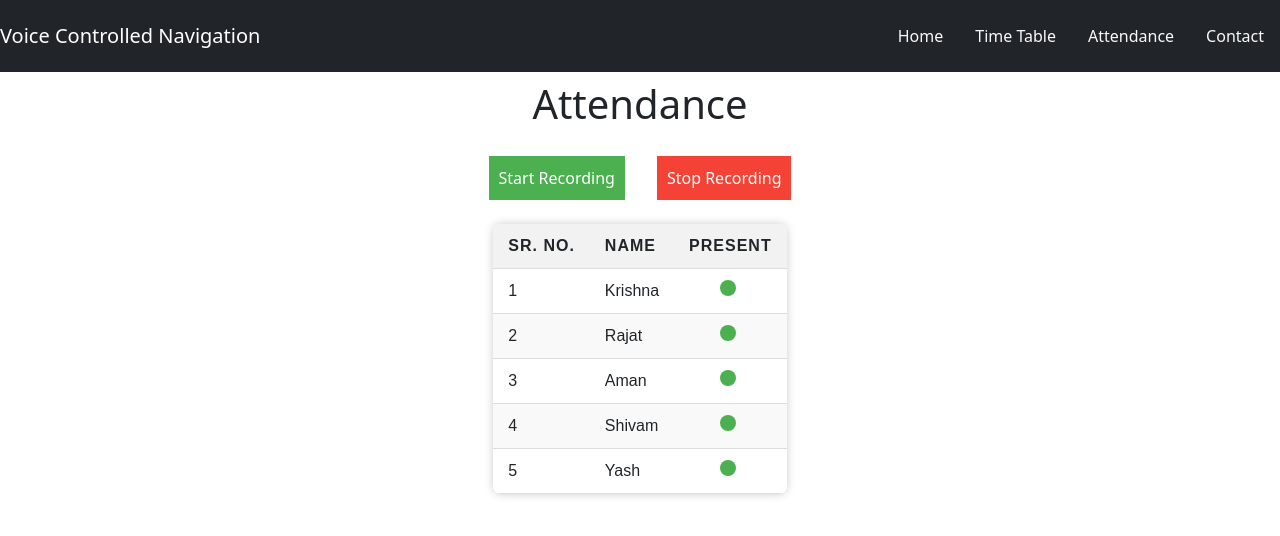
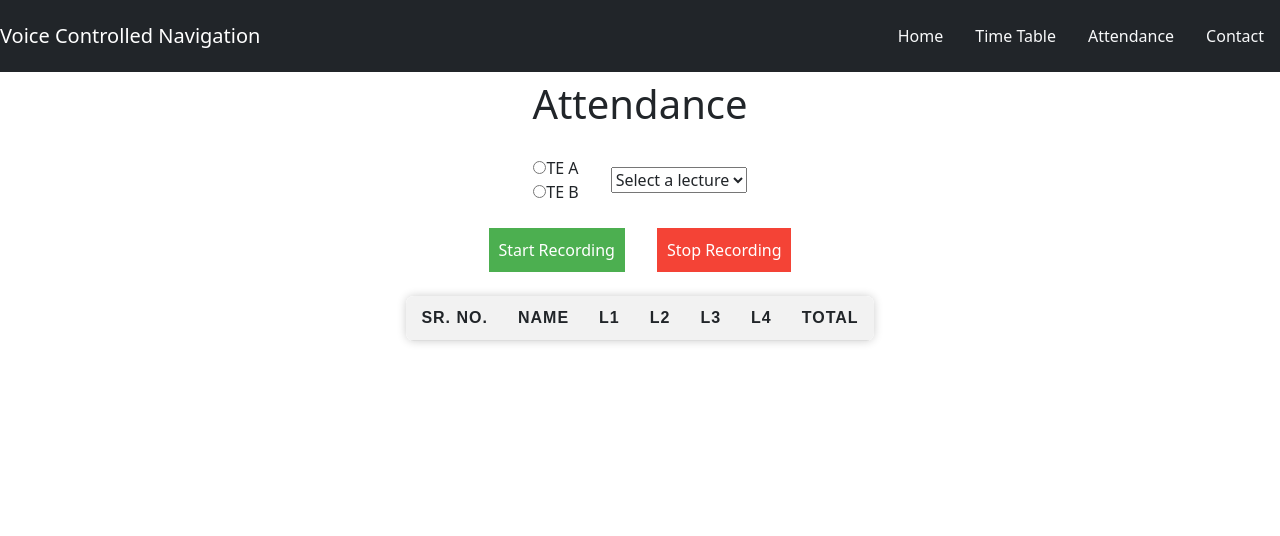
Before and after one commit to rajatrai30/Voice-Automated-WebApp, a React (Vite) app: page /attendance in a window 1280 px wide. Shown: the top 536 px of the page. Built offline with nearby package versions, Linux system fonts and the light colour scheme.

Commit message:
Lecture commit

```diff
--- a/src/components/UI/Attendance/Attendance.css
+++ b/src/components/UI/Attendance/Attendance.css
@@ -18,6 +18,25 @@
   background-color: #fff;
 }
 
+.Lecture{
+  display: flex;
+  flex-direction: row;
+  justify-content: center;
+  align-items: center;
+  max-width: 600px;
+  margin: 0 auto;
+  border-radius: 8px;
+  overflow: hidden;
+  gap: 2rem;
+}
+
+.DivisionInput{
+  display: flex;
+  flex-direction: column;
+  justify-content: center;
+  align-items: center;
+}
+
 table {
   width: 100%;
   border-collapse: collapse;
@@ -28,7 +47,7 @@ table {
 th,
 td {
   padding: 10px 15px;
-  text-align: left;
+  text-align: center;
   border-bottom: 1px solid #ddd;
 }
 
@@ -43,7 +62,7 @@ td:last-child {
   text-align: center;
 }
 
-td:last-child::before {
+/* td:last-child::before {
   content: "";
   display: inline-block;
   width: 16px;
@@ -51,11 +70,11 @@ td:last-child::before {
   margin-right: 5px;
   background-color: #4caf50;
   border-radius: 50%;
-}
+} */
 
-td:last-child:not(:empty)::before {
+/* td:last-child:not(:empty)::before {
   content: "\2714";
-}
+} */
 
 tr:nth-child(even) {
   background-color: #f9f9f9;
--- a/src/components/UI/Attendance/Attendance.jsx
+++ b/src/components/UI/Attendance/Attendance.jsx
@@ -3,14 +3,132 @@ import { hot } from "react-hot-loader/root";
 import "./Attendance.css";
 
 const students = [
-  { name: "Krishna", present: false },
-  { name: "Rajat", present: false },
-  { name: "Aman", present: false },
-  { name: "Shivam", present: false },
-  { name: "Yash", present: false },
+  {
+    name: "Krishna",
+    L1: false,
+    L2: false,
+    L3: false,
+    L4: false,
+    division: "B",
+    total: 0,
+  },
+
+  {
+    name: "Rajat",
+    L1: false,
+    L2: false,
+    L3: false,
+    L4: false,
+    division: "B",
+    total: 0,
+  },
+  {
+    name: "Aman",
+    L1: false,
+    L2: false,
+    L3: false,
+    L4: false,
+    division: "B",
+    total: 0,
+  },
+  {
+    name: "Shivam",
+    L1: false,
+    L2: false,
+    L3: false,
+    L4: false,
+    division: "B",
+    total: 0,
+  },
+  {
+    name: "Yash",
+    L1: false,
+    L2: false,
+    L3: false,
+    L4: false,
+    division: "B",
+    total: 0,
+  },
+
+  {
+    name: "Bhavesh",
+    L1: false,
+    L2: false,
+    L3: false,
+    L4: false,
+    division: "A",
+    total: 0,
+  },
+
+  {
+    name: "Ramsha",
+    L1: false,
+    L2: false,
+    L3: false,
+    L4: false,
+    division: "A",
+    total: 0,
+  },
+  {
+    name: "Siddhi",
+    L1: false,
+    L2: false,
+    L3: false,
+    L4: false,
+    division: "A",
+    total: 0,
+  },
+  {
+    name: "Akshay",
+    L1: false,
+    L2: false,
+    L3: false,
+    L4: false,
+    division: "A",
+    total: 0,
+  },
+  {
+    name: "Utkarsha",
+    L1: false,
+    L2: false,
+    L3: false,
+    L4: false,
+    division: "A",
+    total: 0,
+  },
 ];
 
 class Attendance extends Component {
+  constructor(props) {
+    super(props);
+    this.state = {
+      division: "",
+      recordedString: null,
+      activeInput: null,
+      isRecording: false,
+      loading: false,
+      forceStopped: false,
+      formData: {},
+      inputHistory: [],
+      refs: [],
+      showModal: false,
+      debugMode: false,
+      error: null,
+      recognition: null,
+      attendanceList: students,
+    };
+  }
+
+  handleDivisionChange = (event) => {
+    const selectedDivision = event.target.value;
+    this.setState({
+      division: selectedDivision,
+      attendanceList: students.filter(
+        (student) => student.division === selectedDivision
+      ),
+    });
+  };
+
   state = {
     recordedString: null,
     activeInput: null,
@@ -58,7 +176,7 @@ class Attendance extends Component {
   };
 
   handleVoiceCommand = () => {
-    const { recordedString, attendanceList } = this.state;
+    const { recordedString, attendanceList, selectedLecture } = this.state;
     console.log("Recorded string:", recordedString);
     const student = attendanceList.find(
       (s) => s.name.trim().toLowerCase() === recordedString.trim().toLowerCase()
@@ -67,17 +185,60 @@ class Attendance extends Component {
     if (student) {
       this.setState({
         attendanceList: attendanceList.map((s) =>
-          s.name === student.name ? { ...s, present: true } : s
+          s.name === student.name ? { ...s, [selectedLecture]: true } : s
         ),
       });
     }
   };
 
   render() {
-    const { attendanceList, isRecording, loading, recordedString } = this.state;
+    const { division, attendanceList, isRecording, loading, recordedString } =
+      this.state;
+    const attendanceList2 = students.filter(
+      (student) => student.division === division
+    );
+
     return (
       <div className="Attendance">
         <h1 className="text-center py-2">Attendance</h1>
+        <div className="Lecture mb-4">
+          <div className="DivisionInput">
+            <label>
+              <input
+                type="radio"
+                value="A"
+                checked={this.state.division === "A"}
+                onChange={this.handleDivisionChange}
+              />
+              TE A
+            </label>
+            <label>
+              <input
+                type="radio"
+                value="B"
+                checked={this.state.division === "B"}
+                onChange={this.handleDivisionChange}
+              />
+              TE B
+            </label>
+          </div>
+          <div>
+            {" "}
+            <select
+              value={this.state.selectedLecture}
+              onChange={(e) =>
+                this.setState({ selectedLecture: e.target.value })
+              }
+            >
+              <option value="">Select a lecture</option>
+              <option value="L1">Lecture 1</option>
+              <option value="L2">Lecture 2</option>
+              <option value="L3">Lecture 3</option>
+              <option value="L4">Lecture 4</option>
+            </select>
+          </div>
+        </div>
+
         <div className="AttendanceVoiceButtons pb-4">
           <button
             onClick={this.handleStartRecording}
@@ -106,18 +267,28 @@ class Attendance extends Component {
               <tr>
                 <th>Sr. No.</th>
                 <th>Name</th>
-                <th>Present</th>
+                <th>L1</th>
+                <th>L2</th>
+                <th>L3</th>
+                <th>L4</th>
+                <th>Total</th>
               </tr>
             </thead>
+            {attendanceList2.length > 0 && (
               <tbody>
                 {attendanceList.map((student, index) => (
                   <tr key={student.name}>
                     <td>{index + 1}</td>
                     <td>{student.name}</td>
-                  <td>{student.present ? "✓" : ""}</td>
+                    <td>{student.L1 ? "✓" : ""}</td>
+                    <td>{student.L2 ? "✓" : ""}</td>
+                    <td>{student.L3 ? "✓" : ""}</td>
+                    <td>{student.L4 ? "✓" : ""}</td>
+                    <td>{student.L1 + student.L2}</td>
                   </tr>
                 ))}
               </tbody>
+            )}
           </table>
         </div>
       </div>
```
Lines whose indentation alone changed are shown as unchanged.
